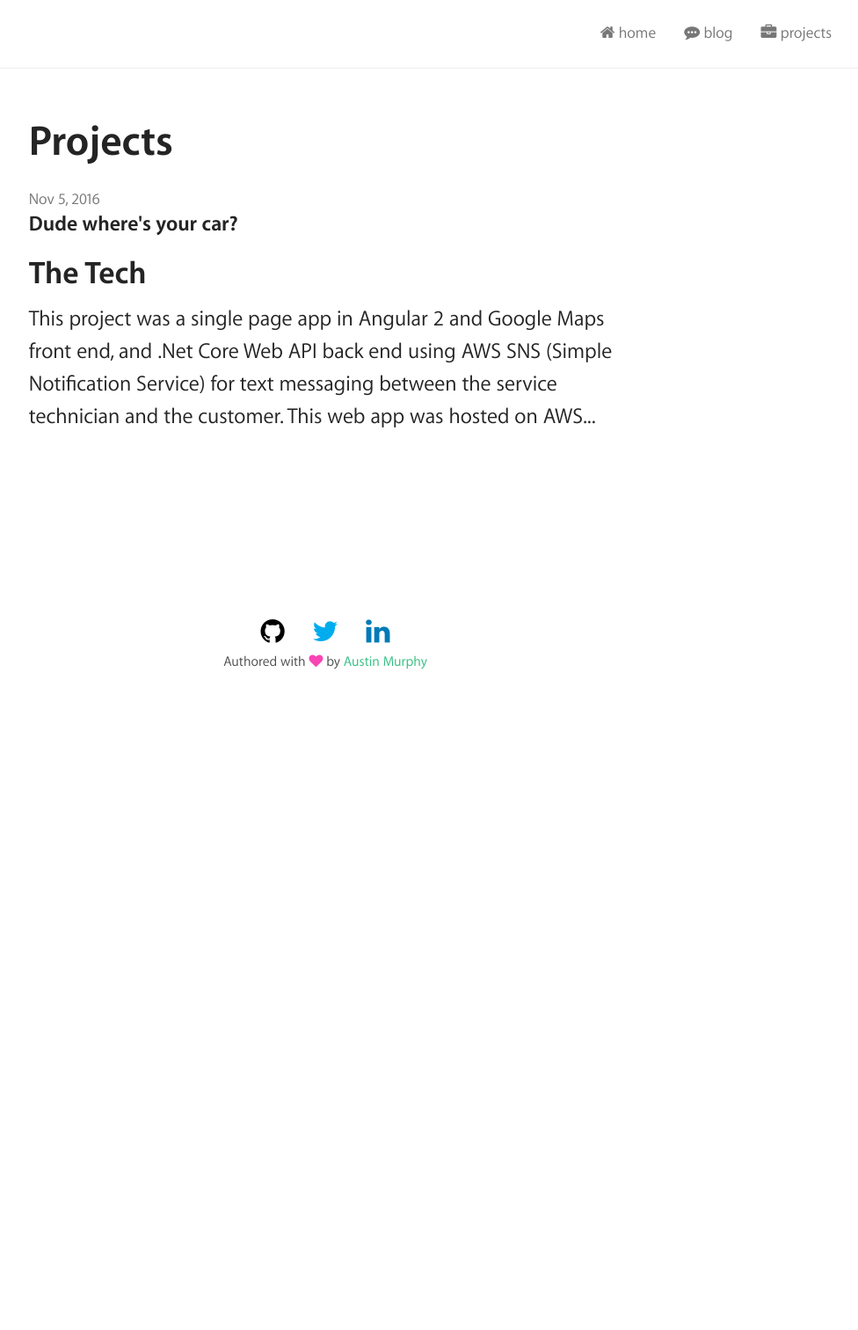
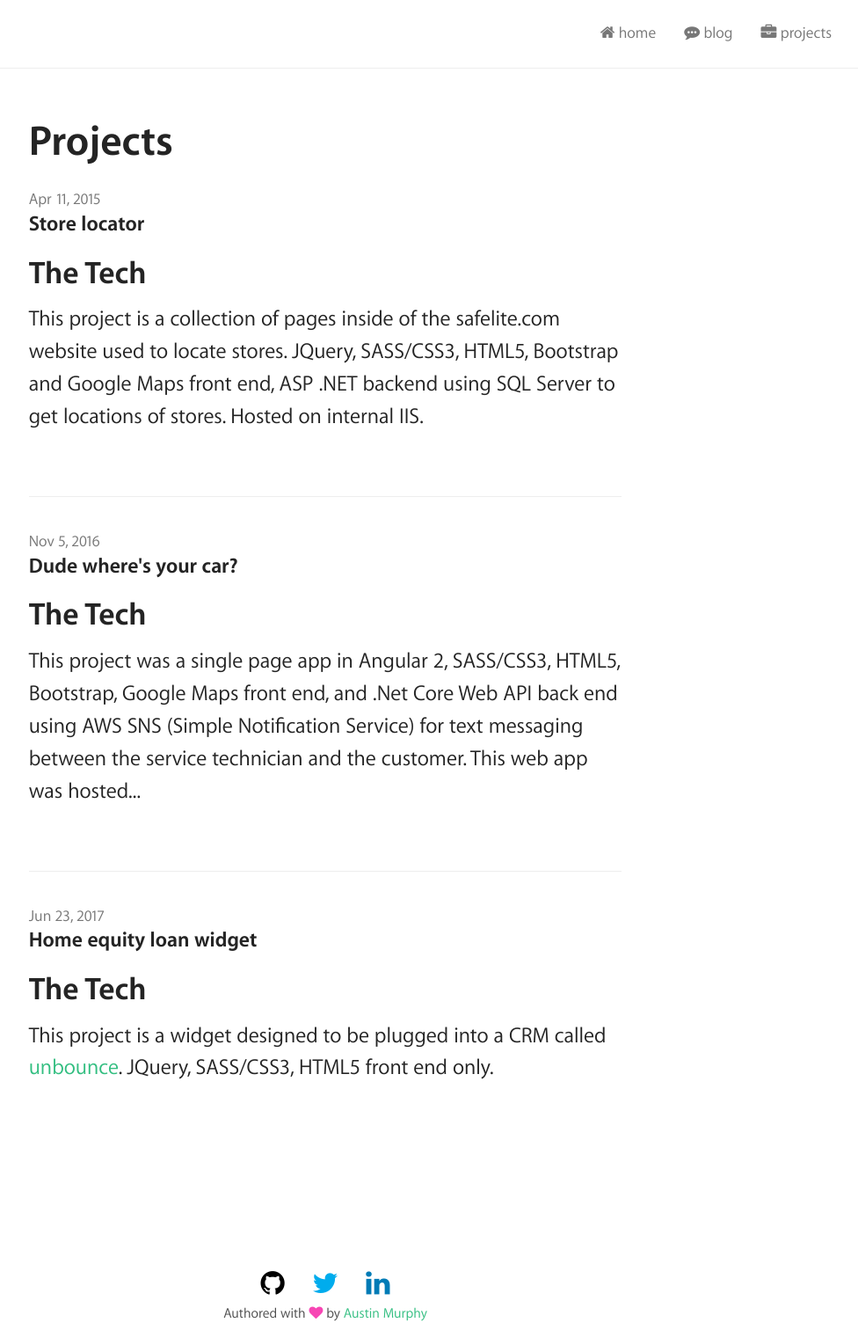
Before and after one commit to ausmurp/ausmurp.github.io, a Jekyll site: the page built from pages/projects.html, in a window 1280 px wide. Shown: the whole page at 88% size, without its empty margins (270-1246 px from the left). Built offline with Jekyll 4.4.1, drawn with Linux system fonts in a browser that asks for light colours; nearby versions of some CDN libraries; a style sheet for code colours, icons or effects is not loaded.

Commit message:
Adding more projects to portfolio.

```diff
--- /dev/null
+++ b/_projects/2015-04-11-store-locator.md
@@ -0,0 +1,18 @@
+---
+layout:     post
+title:      "Store locator"
+date:       2015-04-11
+categories: projects
+permalink:  /projects/store-locator
+published:  true
+---
+## The Tech
+This project is a collection of pages inside of the safelite.com website used to locate stores. JQuery, SASS/CSS3, HTML5, Bootstrap and Google Maps front end, ASP .NET backend using SQL Server to get locations of stores. Hosted on internal IIS.
+
+## The Goal
+To show potential customers where the physical stores are located.
+
+![Image](/assets/images/posts/store-locator-1.png)
+![Image](/assets/images/posts/store-locator-2.png)
+
+https://www.safelite.com/store-locator
--- a/_projects/2016-11-05-dude-wheres-your-car.md
+++ b/_projects/2016-11-05-dude-wheres-your-car.md
@@ -7,7 +7,7 @@ permalink:  /projects/dude-wheres-your-car
 published:  true
 ---
 ## The Tech
-This project was a single page app in Angular 2 and Google Maps front end, and .Net Core Web API back end using AWS SNS (Simple Notification Service) for text messaging between the service technician and the customer. This web app was hosted on AWS EC2.
+This project was a single page app in Angular 2, SASS/CSS3, HTML5, Bootstrap, Google Maps front end, and .Net Core Web API back end using AWS SNS (Simple Notification Service) for text messaging between the service technician and the customer. This web app was hosted on AWS EC2.
 
 ## The Problem
 The technician has arrived at the location of the vehicle to perform service, which was collected prior to this scope. They notice it is a giant parking lot and does not have enough information to find the vehicle quickly. So they press a button in the existing technician mobile app to send a text message to the customer asking them to narrow the location and description a bit. The message is generated from within the app so the tech does not specify the message.
--- /dev/null
+++ b/_projects/2017-06-23-home-equity-loan-widget.md
@@ -0,0 +1,21 @@
+---
+layout:     post
+title:      "Home equity loan widget"
+date:       2017-06-23
+categories: projects
+permalink:  /projects/home-equity-loan-widget
+published:  true
+---
+## The Tech
+This project is a widget designed to be plugged into a CRM called [unbounce](https://unbounce.com/). JQuery, SASS/CSS3, HTML5 front end only.
+
+## The Goal
+To show potential customers how much they can get from a home equity line of credit (HELOC).
+
+### Desktop view
+![Image](/assets/images/posts/home-equity-loan-widget-1.png)
+
+### Mobile view
+![Image](/assets/images/posts/home-equity-loan-widget-1.png)
+
+https://codepen.io/ausmurp/pen/YQwPWx
```
Also changed, not shown: assets/images/posts/home-equity-loan-widget-1.png (added), assets/images/posts/home-equity-loan-widget-2.png (added), assets/images/posts/store-locator-1.png (added), assets/images/posts/store-locator-2.png (added).
